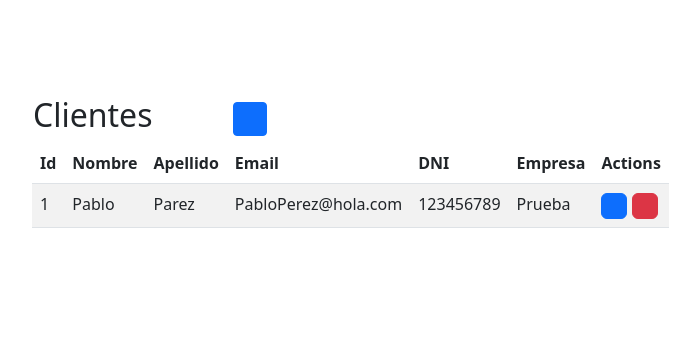
After one commit to zfhx0/Pre-Entrega-3, a Django app: page /clientes in a window 1280 px wide. The commit adds this page. Shown: the part 532-869 px from the top of the page, without its empty margins (335-1035 px from the left). Run offline with Django 5.2, Linux system fonts and the light colour scheme; data comes from the database, SQL or seed files in the repository; both versions use the stored data as it was after the commit; some libraries are stand-ins or nearby versions.

Commit message:
clientes 1.0

```diff
--- a/proyecto/aplicacion/models.py
+++ b/proyecto/aplicacion/models.py
@@ -43,10 +43,10 @@ class Cliente(models.Model):
 
 class PagoPendiente(models.Model):
     deudor = models.CharField(max_length=30)
-    perteneciente = models.IntegerField()
     vencimiento = models.DateField()
     monto = models.IntegerField()
     numero = models.IntegerField()
+    perteneciente = models.IntegerField()
 
     class Meta:
         ordering = ["numero"]
--- /dev/null
+++ b/proyecto/aplicacion/templates/aplicacion/Clientes_list.html
@@ -0,0 +1,75 @@
+{% extends "aplicacion/index.html" %}
+
+
+
+{% block titulo_pestañas %}
+<title>Lista de CLientes</title>
+{% endblock titulo_pestañas %}
+
+
+{% block titulo %}
+<h1 class="mb-5">Clientes</h1>
+{% endblock titulo %}
+
+
+{% block texto_1 %}
+
+<table>
+    <tr>
+        <td width="200"><h2>Clientes</h2></td>
+        <td>
+            <a
+            href="{% url 'cliente_create' %}"
+            class="btn btn-primary btn-sm"
+            style="--bs-btn-padding-y: 1rem; --bs-btn-padding-x: 1rem; --bs-btn-font-size: 1rem;"
+            ><i class="fa fa-plus fa-lg" title="Create"> </i>
+            </a>
+        </td>
+    </tr>
+</table>
+
+<table class="table table-striped">
+    <thead>
+        <tr>
+            <th>Id</th>
+            <th>Nombre</th>
+            <th>Apellido</th>
+            <th>Email</th>
+            <th>DNI</th>
+            <th>Empresa</th>
+            <th>Actions</th>
+        </tr>
+    </thead>
+    <tbody>
+    {% for u in Clientes_list %}
+        <tr>
+            <td>{{ u.id }}</td>
+            <td>{{ u.nombre }}</td>
+            <td>{{ u.apellido }}</td>
+            <td>{{ u.email }}</td>
+            <td>{{ u.dni }}</td>
+            <td>{{ u.empresa }}</td>
+            <td>
+                <a
+                  href="{% url 'cliente_update' u.id %}"
+                  class="btn btn-primary"
+                  style="--bs-btn-padding-y: .75rem; --bs-btn-padding-x: .75rem; --bs-btn-font-size: .75rem;"
+                  ><i class="fa fa-edit fa-sm" title="Edit Record"></i>
+                </a>
+                <a
+                  href="{% url 'cliente_delete' u.id %}"
+                  class="btn btn-danger"
+                  style="--bs-btn-padding-y: .75rem; --bs-btn-padding-x: .75rem; --bs-btn-font-size: .75rem;"
+                  ><i class="fa fa-trash fa-sm" title="Delete Record"></i>
+                </a>
+            </td>
+        </tr>
+    {% endfor %}
+    </tbody>
+</table>
+{% endblock texto_1 %}
+
+
+{% block texto_2 %}
+
+{% endblock texto_2 %}
--- a/proyecto/aplicacion/templates/aplicacion/index.html
+++ b/proyecto/aplicacion/templates/aplicacion/index.html
@@ -11,7 +11,7 @@
         <title>Pagina Principal</title>
         {% endblock titulo_pestañas %}
         <!-- Favicon-->
-        <link rel="icon" type="image/x-icon" href="assets/favicon.ico" />
+        <link rel="icon" type="image/x-icon" href="{% static  'assets/favicon.ico' %}" />
         <!-- Core theme CSS (includes Bootstrap)-->
         <link href="{% static  'css/styles.css'%}" rel="stylesheet" />
     </head>
@@ -26,7 +26,7 @@
 <!--                       <li class="nav-item"><a class="nav-link active" aria-current="page" href="#!">Pagina Principal</a></li>-->
                         <li class="nav-item"><a class="nav-link" href="{% url 'users' %}">Usuarios</a></li>
                         <li class="nav-item"><a class="nav-link" href="{% url 'cheques' %}">Cheques</a></li>
-                        <li class="nav-item"><a class="nav-link" href="#!">Clientes</a></li>
+                        <li class="nav-item"><a class="nav-link" href="{% url 'clientes' %}">Clientes</a></li>
                         <li class="nav-item"><a class="nav-link" href="#!">Pagos Pendientes</a></li>
                     </ul>
                 </div>
--- a/proyecto/aplicacion/urls.py
+++ b/proyecto/aplicacion/urls.py
@@ -2,7 +2,13 @@ from django.urls import path, include
 from .views import *
 
 urlpatterns = [
+##########################################################################
     path('', home, name="home"),
+##########################################################################
+#                               Search                                   #
+##########################################################################
+    path('search_users/', buscar, name="search_users"),
+    path('search_user/', users_search, name="search_users"),
 ##########################################################################
 #                               Users                                    #
 ##########################################################################
@@ -11,15 +17,17 @@ urlpatterns = [
     path('user_delete/<int:pk>', UserDelete.as_view(), name="user_delete"),
     path('user_update/<int:pk>', UserUpdate.as_view(), name='user_update'),
 ##########################################################################
-#                               Search                                   #
-##########################################################################
-    path('search_users/', buscar, name="search_users"),
-    path('search_user/', users_search, name="search_users"),
-##########################################################################
 #                               Cheques                                  #
 ##########################################################################
     path('cheques', ChequesList.as_view(), name="cheques"),
     path('cheques_create', ChequesCreate.as_view(), name="cheques_create"),
     path('cheque_delete/<int:pk>', ChequesDelete.as_view(), name="cheque_delete"),
     path('cheques_update/<int:pk>', ChequesUpdate.as_view(), name='cheques_update'),
+##########################################################################
+#                               Clientes                                 #
+##########################################################################
+    path('clientes', ClienteList.as_view(), name="clientes"),
+    path('cliente_create', ClienteCreate.as_view(), name="cliente_create"),
+    path('cliente_update/<int:pk>', ClienteUpdate.as_view(), name="cliente_update"),
+    path('cliente_delete/<int:pk>', ClienteDelete.as_view(), name="cliente_delete"),
 ]
--- a/proyecto/aplicacion/views.py
+++ b/proyecto/aplicacion/views.py
@@ -65,22 +65,41 @@ class ChequesUpdate(UpdateView):
     success_url = reverse_lazy("cheques")
 
 #clientes
-
 class ClienteList(ListView):
     model = Cliente
     template_name = "aplicacion/Clientes_list.html"
     context_object_name = 'Clientes_list'
 
-class UserCreate(CreateView):
+class ClienteCreate(CreateView):
     model = Cliente
-    fields = ["nombre", "apellido", "email", "dni"]
+    fields = ["nombre", "apellido", "email", "dni", "empresa"]
     success_url = reverse_lazy("clientes")
 
-class UserDelete(DeleteView):
+class ClienteDelete(DeleteView):
     model = Cliente
     success_url = reverse_lazy("clientes")
 
-class UserUpdate(UpdateView):
+class ClienteUpdate(UpdateView):
     model = Cliente
-    fields = ["nombre", "apellido", "email", "dni"]
+    fields = ["nombre", "apellido", "email", "dni", "empresa"]
     success_url = reverse_lazy("clientes")
+
+#pagos
+class PagoList(ListView):
+    model = PagoPendiente
+    template_name = "aplicacion/pagos_list.html"
+    context_object_name = 'pagos_list'
+
+class PagoCreate(CreateView):
+    model = PagoPendiente
+    fields = ["deudor", "vencimiento", "monto", "numero", "perteneciente"]
+    success_url = reverse_lazy("pagos")
+
+class PagoDelete(DeleteView):
+    model = PagoPendiente
+    success_url = reverse_lazy("pagos")
+
+class PagoUpdate(UpdateView):
+    model = PagoPendiente
+    fields = ["deudor", "vencimiento", "monto", "numero", "perteneciente"]
+    success_url = reverse_lazy("pagos")
```
Also changed, not shown: proyecto/aplicacion/templates/aplicacion/Cliente_confirm_delete.html (added, +28 -0 lines), proyecto/aplicacion/templates/aplicacion/Cliente_form.html (added, +24 -0 lines), proyecto/preentrega3.db.
